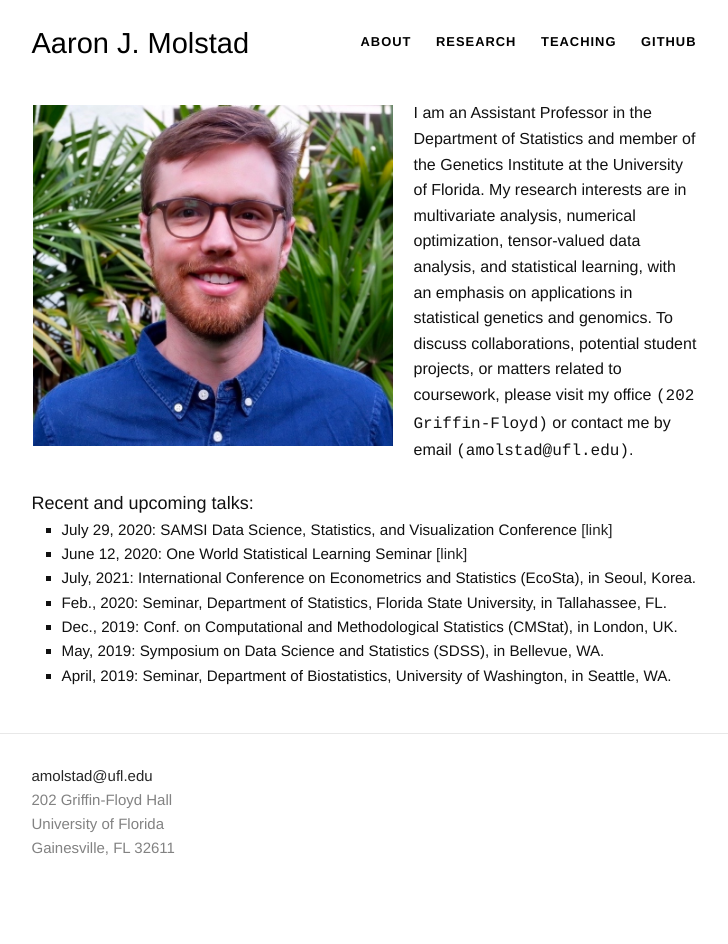
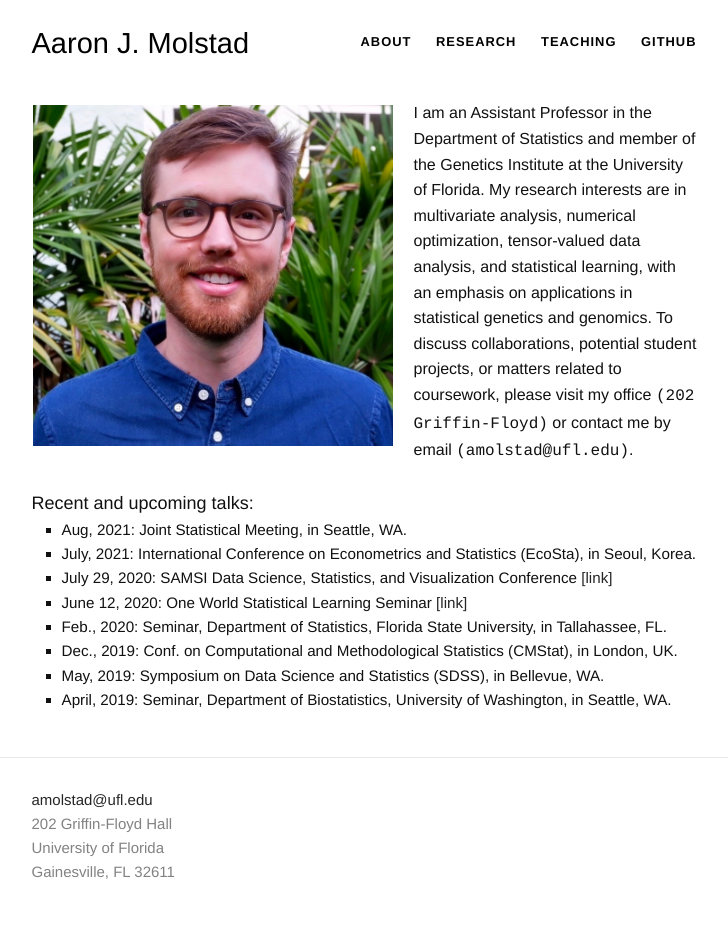
Before and after one commit to ajmolstad/ajmolstad.github.io, a Jekyll site: the page built from index.html, in a window 1280 px wide. Shown: the whole page, without its empty margins (276-1004 px from the left). Built offline with Jekyll 4.4.1, drawn with Linux system fonts in a browser that asks for light colours; before the commit the page ends 920 px from its top, so only the background shows below that.

Commit message:
Update index.html

```diff
--- a/index.html
+++ b/index.html
@@ -43,9 +43,10 @@ University of Florida <br>
 <br>
 <font size="4">Recent and upcoming talks:</font>
 <ul style="list-style-type:square;">
+	<li> Aug, 2021: Joint Statistical Meeting, in Seattle, WA.  </li>
+	<li> July, 2021: International Conference on Econometrics and Statistics (EcoSta), in Seoul, Korea.  </li>
 <li> July 29, 2020: SAMSI Data Science, Statistics, and Visualization Conference <a href="https://www.samsi.info/programs-and-activities/research-workshops/2020-data-science-statistics-and-visualisation-conference-july-29-31-2020/"> [link] </a> </li>
 <li> June 12, 2020: One World Statistical Learning Seminar <a href="https://statistical-learning-seminars.github.io"> [link] </a> </li>
-<li> July, 2021: International Conference on Econometrics and Statistics (EcoSta), in Seoul, Korea.  </li>
 <!-- <li> May, 2020: Statistical Learning and Data Science Conference (SLDS), in Irvine, CA. </li> -->
 <li> Feb., 2020: Seminar, Department of Statistics, Florida State University, in Tallahassee, FL. </li>
 <li> Dec., 2019: Conf. on Computational and Methodological Statistics (CMStat), in London, UK. </li>
```
